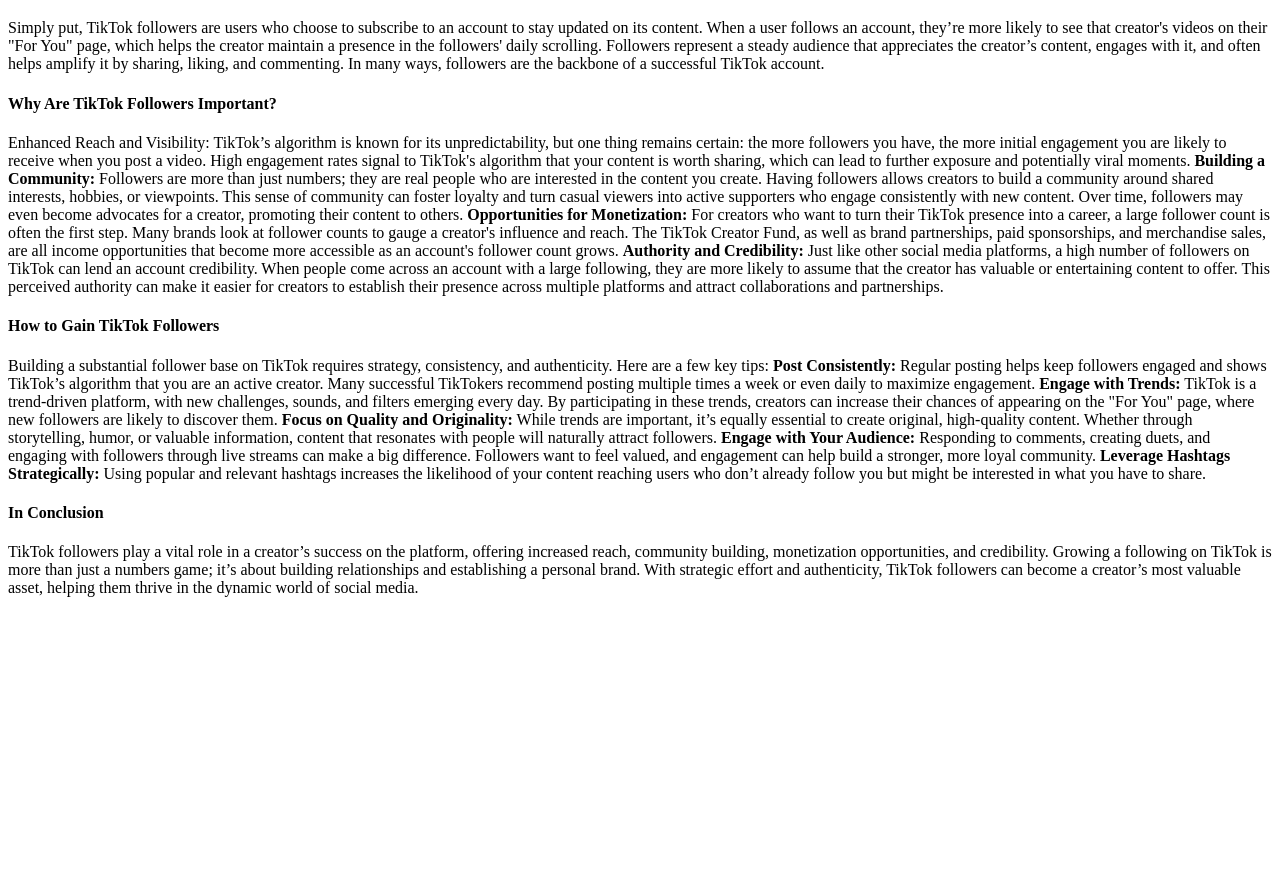
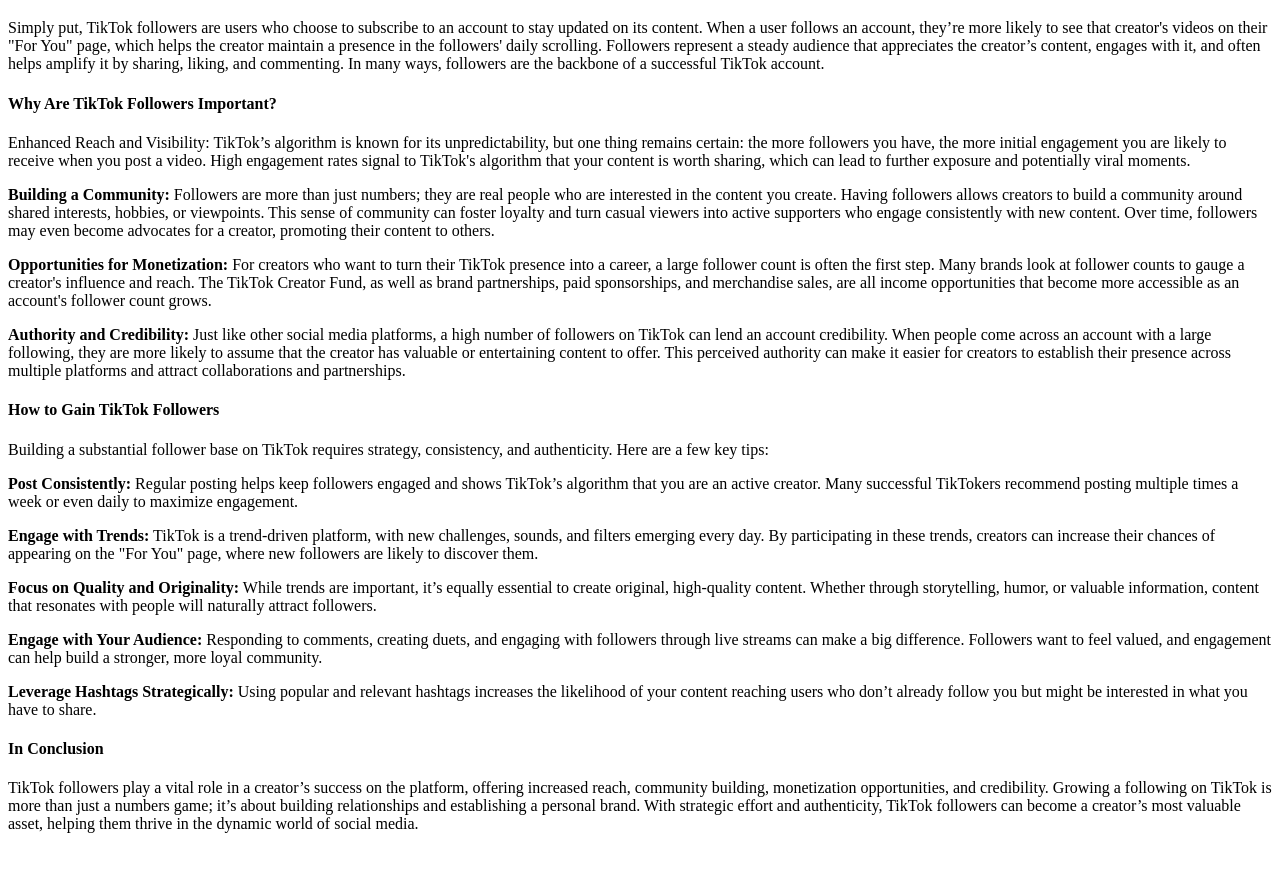
Before and after one commit to bforc/tiktokfollowers, a plain HTML site: page index.html in a window 1280 px wide. Shown: the part 340-1212 px from the top of the page. Before the commit the page ends 945 px from the top, so only its background shows below. Drawn offline with Linux system fonts and the light colour scheme.

Commit message:
Update index.html

```diff
--- a/index.html
+++ b/index.html
@@ -9,30 +9,36 @@ In the world of social media, TikTok has quickly evolved from a platform for sho
 <p>
 
 <h4><strong>What Are TikTok Followers?</strong></h4>
+<p>
 Simply put, TikTok followers are users who choose to subscribe to an account to stay updated on its content. When a user follows an account, they’re more likely to see that creator's videos on their "For You" page, which helps the creator maintain a presence in the followers' daily scrolling. Followers represent a steady audience that appreciates the creator’s content, engages with it, and often helps amplify it by sharing, liking, and commenting. In many ways, followers are the backbone of a successful TikTok account.
 <h4><strong>Why Are TikTok Followers Important?</strong></h4>
+<p>
 Enhanced Reach and Visibility: TikTok’s algorithm is known for its unpredictability, but one thing remains certain: the more followers you have, the more initial engagement you are likely to receive when you post a video. High engagement rates signal to TikTok's algorithm that your content is worth sharing, which can lead to further exposure and potentially viral moments.
-
+<p>
 <strong>Building a Community:</strong> Followers are more than just numbers; they are real people who are interested in the content you create. Having followers allows creators to build a community around shared interests, hobbies, or viewpoints. This sense of community can foster loyalty and turn casual viewers into active supporters who engage consistently with new content. Over time, followers may even become advocates for a creator, promoting their content to others.
-
+<p>
 <strong>Opportunities for Monetization:</strong> For creators who want to turn their TikTok presence into a career, a large follower count is often the first step. Many brands look at follower counts to gauge a creator's influence and reach. The TikTok Creator Fund, as well as brand partnerships, paid sponsorships, and merchandise sales, are all income opportunities that become more accessible as an account's follower count grows.
-
+<p>
 <strong>Authority and Credibility:</strong> Just like other social media platforms, a high number of followers on TikTok can lend an account credibility. When people come across an account with a large following, they are more likely to assume that the creator has valuable or entertaining content to offer. This perceived authority can make it easier for creators to establish their presence across multiple platforms and attract collaborations and partnerships.
+<p>
 <h4><strong>How to Gain TikTok Followers</strong></h4>
+<p>
 Building a substantial follower base on TikTok requires strategy, consistency, and authenticity. Here are a few key tips:
-
+<p>
 <strong>Post Consistently:</strong> Regular posting helps keep followers engaged and shows TikTok’s algorithm that you are an active creator. Many successful TikTokers recommend posting multiple times a week or even daily to maximize engagement.
-
+<p>
 <strong>Engage with Trends:</strong> TikTok is a trend-driven platform, with new challenges, sounds, and filters emerging every day. By participating in these trends, creators can increase their chances of appearing on the "For You" page, where new followers are likely to discover them.
-
+<p>
 <strong>Focus on Quality and Originality:</strong> While trends are important, it’s equally essential to create original, high-quality content. Whether through storytelling, humor, or valuable information, content that resonates with people will naturally attract followers.
-
+<p>
 <strong>Engage with Your Audience:</strong> Responding to comments, creating duets, and engaging with followers through live streams can make a big difference. Followers want to feel valued, and engagement can help build a stronger, more loyal community.
-
+<p>
 <strong>Leverage Hashtags Strategically:</strong> Using popular and relevant hashtags increases the likelihood of your content reaching users who don’t already follow you but might be interested in what you have to share.
+<p>
 <h4><strong>In Conclusion</strong></h4>
+<p>
 TikTok followers play a vital role in a creator’s success on the platform, offering increased reach, community building, monetization opportunities, and credibility. Growing a following on TikTok is more than just a numbers game; it’s about building relationships and establishing a personal brand. With strategic effort and authenticity, TikTok followers can become a creator’s most valuable asset, helping them thrive in the dynamic world of social media.
-
+<p>
 &nbsp;
 
 &nbsp;
```
